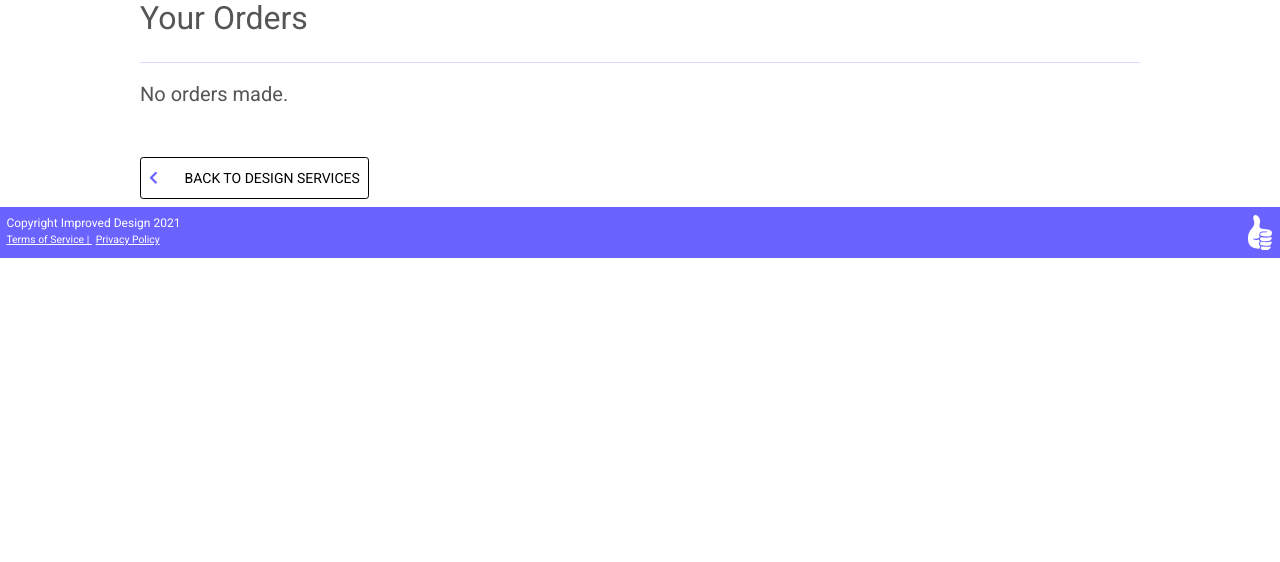
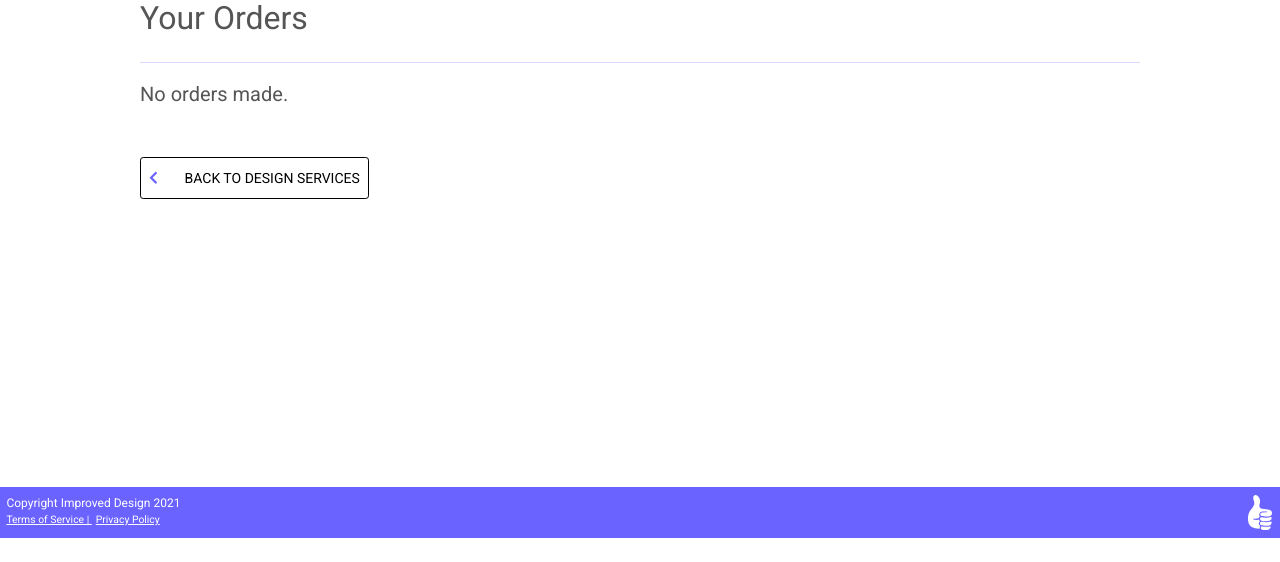
Before and after one commit to asdub/improved-telegram, a Django app: page /orders/ in a window 1280 px wide. Shown: the part 238-800 px from the top of the page. Run offline with Django 3.2, Linux system fonts and the light colour scheme; some libraries are stand-ins or nearby versions.

Commit message:
fix: Height t applied to 2nd row in bag view

```diff
--- a/static/css/base.css
+++ b/static/css/base.css
@@ -443,6 +443,10 @@ body > header > div:nth-child(3) > nav > ul > li.list-inline-item.show > div > f
 a.category-badge > span.badge:hover {
     background: #212529 !important;
     color: #fff !important;
+}
+
+body > div.container.mb-2 > div:nth-child(2) {
+    min-height: 50vh;
 }
 
 /* Toast Messages */
```
